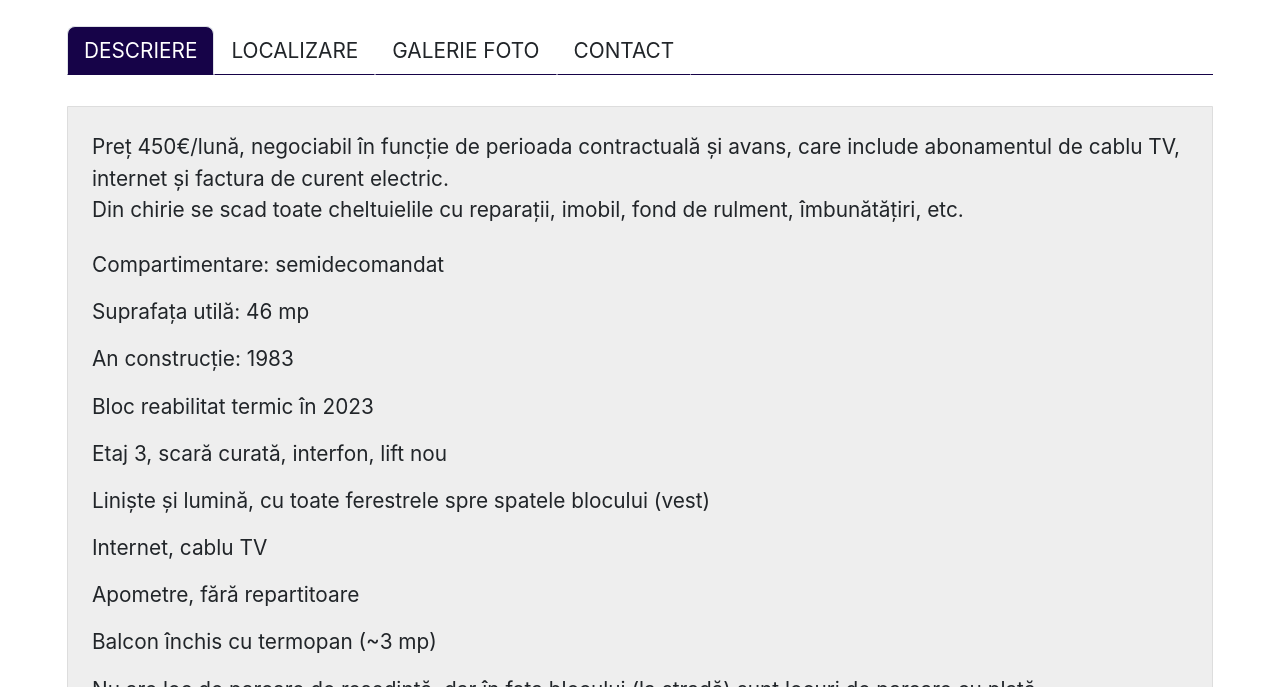
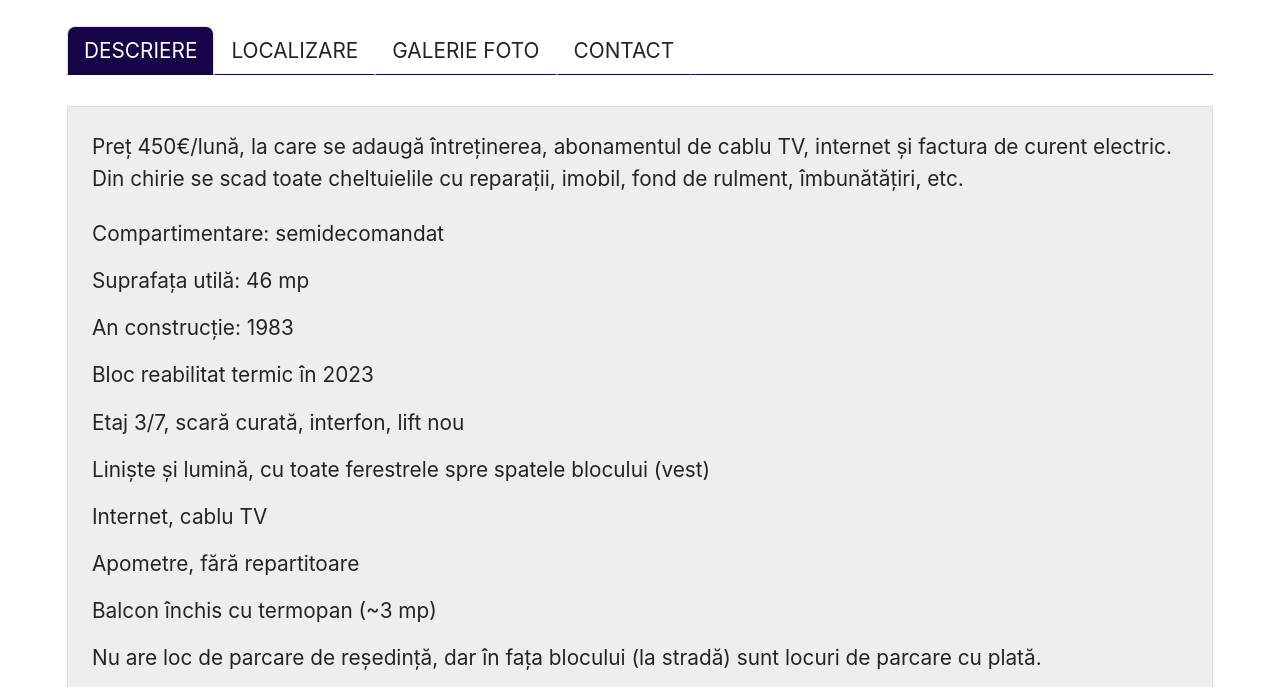
Before and after one commit to de-inchiriat/de-inchiriat.github.io, a website: page index.html in a window 1280 px wide. Shown: the part 102-789 px from the top of the page. Drawn offline with nearby package versions, Linux system fonts and the light colour scheme.

Commit message:
update text

```diff
--- a/index.html
+++ b/index.html
@@ -65,12 +65,12 @@
             <br>
             <div id="tabsJustifiedContent" class="tab-content">
                 <div id="home" class="tab-pane fade active show">
-                    <p class="mb-4">Preț 450€/lună, negociabil în funcție de perioada contractuală și avans, care include abonamentul de cablu TV, internet și factura de curent electric.<br>Din chirie se scad toate cheltuielile cu reparații, imobil, fond de rulment, îmbunătățiri, etc.</p>
+                    <p class="mb-4">Preț 450€/lună, la care se adaugă întreținerea, abonamentul de cablu TV, internet și factura de curent electric.<br>Din chirie se scad toate cheltuielile cu reparații, imobil, fond de rulment, îmbunătățiri, etc.</p>
                     <p>Compartimentare: semidecomandat</p>
                     <p>Suprafața utilă: 46 mp</p>
                     <p>An construcție: 1983</p>
                     <p>Bloc reabilitat termic în 2023</p>
-                    <p>Etaj 3, scară curată, interfon, lift nou</p>
+                    <p>Etaj 3/7, scară curată, interfon, lift nou</p>
                     <p>Liniște și lumină, cu toate ferestrele spre spatele blocului (vest)</p>
                     <p>Internet, cablu TV</p>
                     <p>Apometre, fără repartitoare</p>
```
